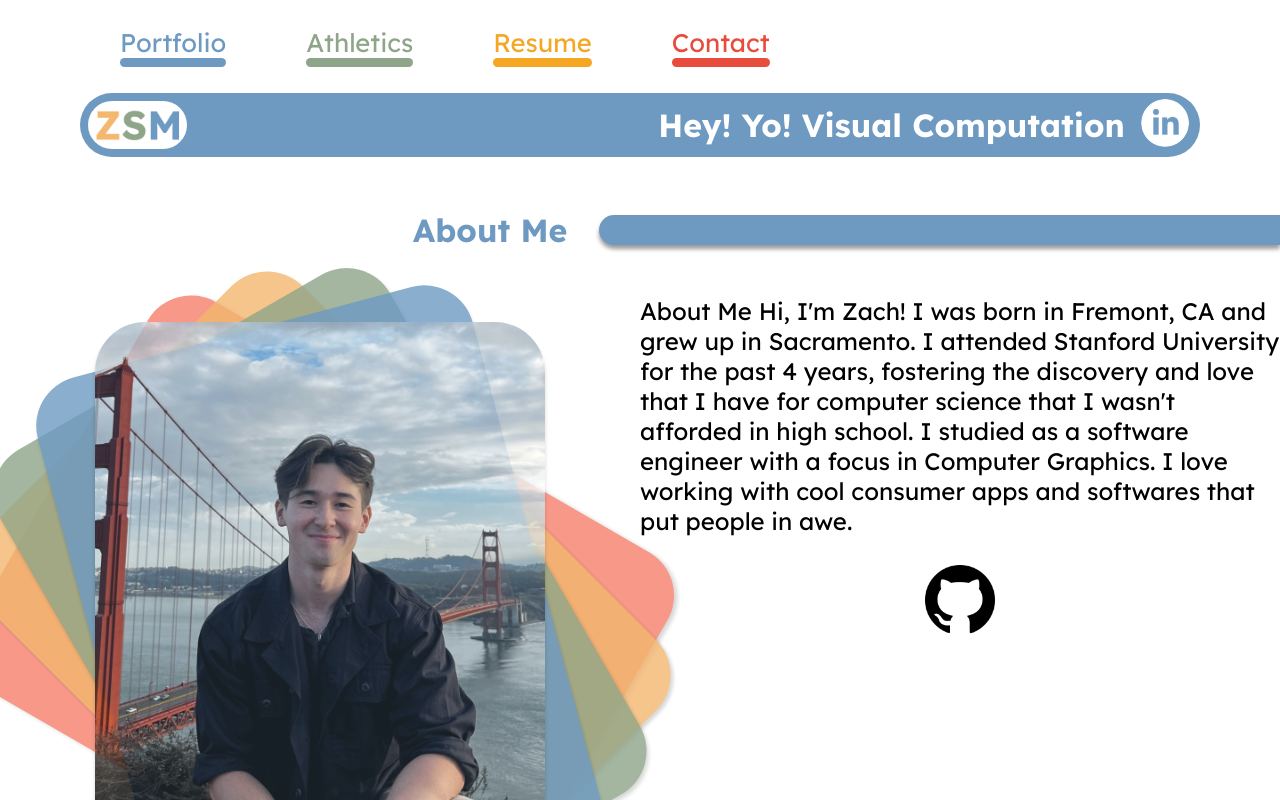
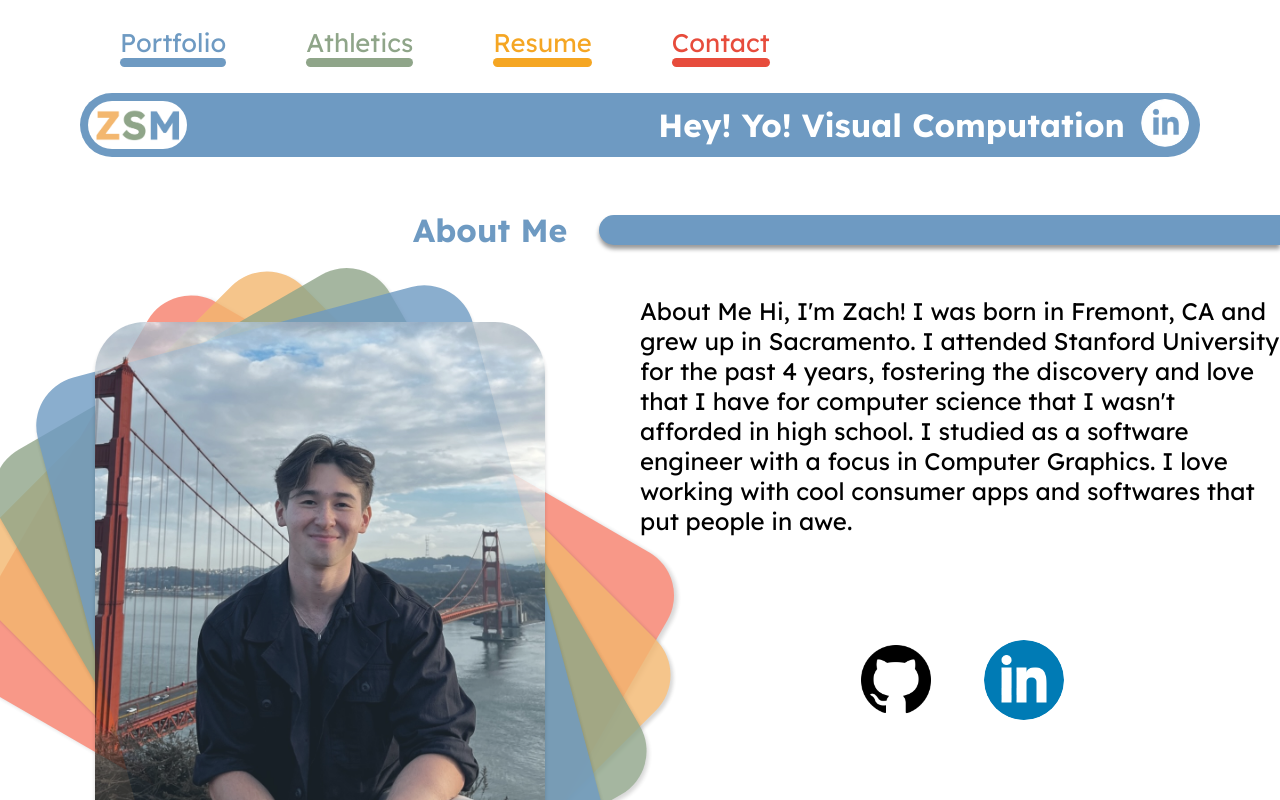
Before and after one commit to Zachshotamartin/portfolio-website, a React (Create React App) app: page / in a window 1280 px wide. Shown: the top 800 px of the page. Built offline with nearby package versions, Linux system fonts and the light colour scheme.

Commit message:
adding some logos and links

```diff
--- a/src/components/main/Main.js
+++ b/src/components/main/Main.js
@@ -2,6 +2,7 @@ import React from "react";
 import styles from "./Main.module.css";
 import Headshot from "../headshot/Headshot";
 import githubLogo from "../../res/images/githubIcon.png";
+import linkedinLogo from "../../res/images/linkedinIcon.png";
 const Main = () => {
   return (
     <div className={styles.container}>
@@ -16,6 +17,7 @@ const Main = () => {
           with a focus in Computer Graphics. I love working with cool consumer
           apps and softwares that put people in awe.
         </p>
+        <div className={styles.iconContainer}>
           <a
             href="https://github.com/Zachshotamartin"
             target="_blank"
@@ -23,6 +25,14 @@ const Main = () => {
           >
             <img src={githubLogo} alt="Github" className={styles.icon} />
           </a>
+          <a
+            href="https://www.linkedin.com/in/zachary-martin-0a6437185"
+            target="_blank"
+            rel="noreferrer"
+          >
+            <img src={linkedinLogo} alt="Linkedin" className={styles.icon} />
+          </a>
+        </div>
       </div>
     </div>
   );
--- a/src/components/main/Main.module.css
+++ b/src/components/main/Main.module.css
@@ -24,8 +24,17 @@
   width: 5rem;
   height: 5rem;
   transition: ease-in-out 0.4s;
+  border-radius: 1000px;
+  margin: 0 1.5rem;
 }
 .icon:hover {
   transform: scale(1.1);
   cursor: pointer;
 }
+.iconContainer {
+  display: flex;
+  flex-direction: row;
+  justify-content: center;
+  align-items: center;
+  margin-top: 5rem;
+}
```
Also changed, not shown: src/res/images/linkedinIcon.png (added). Lines whose indentation alone changed are shown as unchanged.
